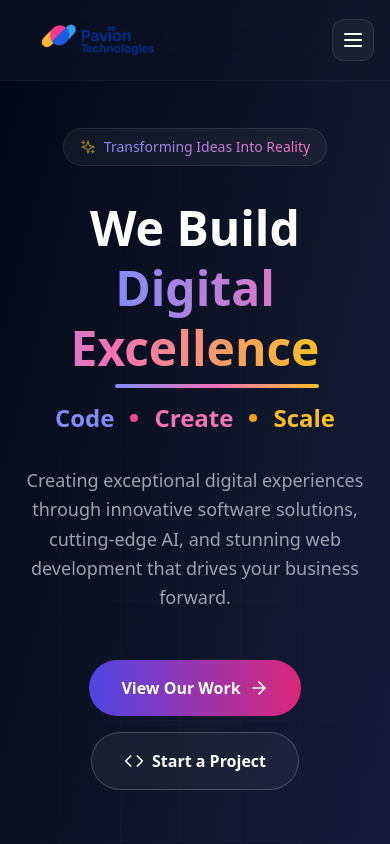
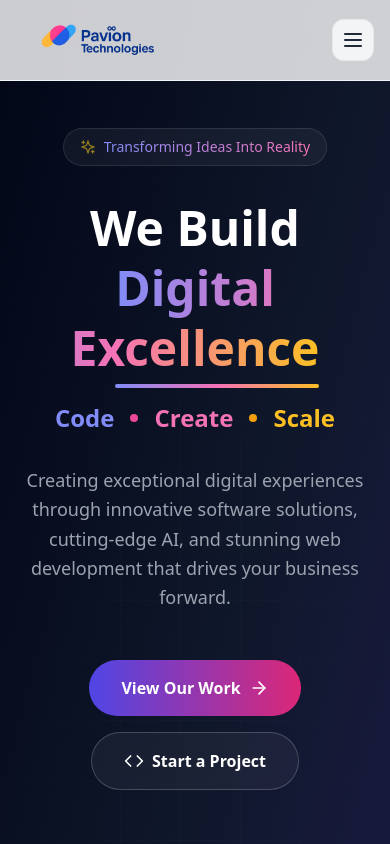
Before and after one commit to Aakash231217/pavilon_technologies, a React (Vite) app: page / in a window 390 px wide. Shown: the top 844 px of the page. Built offline with nearby package versions, Linux system fonts and the light colour scheme.

Commit message:
added new navbar

```diff
--- a/src/components/Navbar.tsx
+++ b/src/components/Navbar.tsx
@@ -36,8 +36,8 @@ const Navbar = () => {
       transition={{ duration: 0.6, ease: 'easeOut' }}
       className={`fixed w-full z-50 transition-all duration-500 ${
         scrolled
-          ? 'bg-gradient-to-r from-slate-900/85 via-indigo-950/75 to-slate-900/85 backdrop-blur-xl border-b border-white/10 shadow-[0_8px_32px_rgba(0,0,0,0.35)]'
-          : 'bg-slate-900/40 backdrop-blur-xl border-b border-white/5'
+          ? 'bg-white/95 backdrop-blur-xl border-b border-gray-200 shadow-lg'
+          : 'bg-white/80 backdrop-blur-xl border-b border-gray-100'
       }`}
     >
       <div className="max-w-7xl mx-auto px-4 sm:px-6 lg:px-8">
@@ -67,7 +67,7 @@ const Navbar = () => {
                   initial={{ opacity: 0, y: -20 }}
                   animate={{ opacity: 1, y: 0 }}
                   transition={{ delay: index * 0.1 }}
-                  className="relative px-4 py-2 text-sm font-medium text-gray-300 hover:text-white transition-colors duration-300 group"
+                  className="relative px-4 py-2 text-sm font-medium text-gray-700 hover:text-indigo-600 transition-colors duration-300 group"
                 >
                   {link.name}
                   <span className="absolute bottom-0 left-1/2 -translate-x-1/2 w-0 h-0.5 bg-gradient-to-r from-indigo-500 to-pink-500 group-hover:w-3/4 transition-all duration-300 rounded-full" />
@@ -81,7 +81,7 @@ const Navbar = () => {
                     initial={{ opacity: 0, y: -20 }}
                     animate={{ opacity: 1, y: 0 }}
                     transition={{ delay: index * 0.1 }}
-                    className="relative px-4 py-2 text-sm font-medium text-gray-300 hover:text-white transition-colors duration-300 group inline-block"
+                    className="relative px-4 py-2 text-sm font-medium text-gray-700 hover:text-indigo-600 transition-colors duration-300 group inline-block"
                   >
                     {link.name}
                     <span className="absolute bottom-0 left-1/2 -translate-x-1/2 w-0 h-0.5 bg-gradient-to-r from-indigo-500 to-pink-500 group-hover:w-3/4 transition-all duration-300 rounded-full" />
@@ -98,7 +98,7 @@ const Navbar = () => {
           <motion.button
             whileTap={{ scale: 0.9 }}
             onClick={() => setIsOpen(!isOpen)}
-            className="md:hidden p-2 rounded-xl bg-white/5 backdrop-blur-sm border border-white/10 text-white hover:bg-white/10 transition-colors"
+            className="md:hidden p-2 rounded-xl bg-gray-100 backdrop-blur-sm border border-gray-200 text-gray-800 hover:bg-gray-200 transition-colors"
           >
             {isOpen ? <X size={24} /> : <Menu size={24} />}
           </motion.button>
@@ -115,7 +115,7 @@ const Navbar = () => {
             transition={{ duration: 0.3 }}
             className="md:hidden overflow-hidden"
           >
-            <div className="bg-gradient-to-b from-slate-900/95 to-indigo-950/90 backdrop-blur-xl border-t border-white/10 px-4 py-6 space-y-2">
+            <div className="bg-white/98 backdrop-blur-xl border-t border-gray-200 px-4 py-6 space-y-2">
               {navLinks.map((link, index) => (
                 link.isAnchor ? (
                   <motion.a
@@ -124,7 +124,7 @@ const Navbar = () => {
                     initial={{ opacity: 0, x: -20 }}
                     animate={{ opacity: 1, x: 0 }}
                     transition={{ delay: index * 0.05 }}
-                    className="block px-4 py-3 text-base font-medium text-gray-300 hover:text-white hover:bg-white/5 rounded-xl transition-all duration-200"
+                    className="block px-4 py-3 text-base font-medium text-gray-700 hover:text-indigo-600 hover:bg-gray-100 rounded-xl transition-all duration-200"
                     onClick={() => setIsOpen(false)}
                   >
                     {link.name}
@@ -139,7 +139,7 @@ const Navbar = () => {
                       initial={{ opacity: 0, x: -20 }}
                       animate={{ opacity: 1, x: 0 }}
                       transition={{ delay: index * 0.05 }}
-                      className="block px-4 py-3 text-base font-medium text-gray-300 hover:text-white hover:bg-white/5 rounded-xl transition-all duration-200"
+                      className="block px-4 py-3 text-base font-medium text-gray-700 hover:text-indigo-600 hover:bg-gray-100 rounded-xl transition-all duration-200"
                     >
                       {link.name}
                     </motion.span>
```
